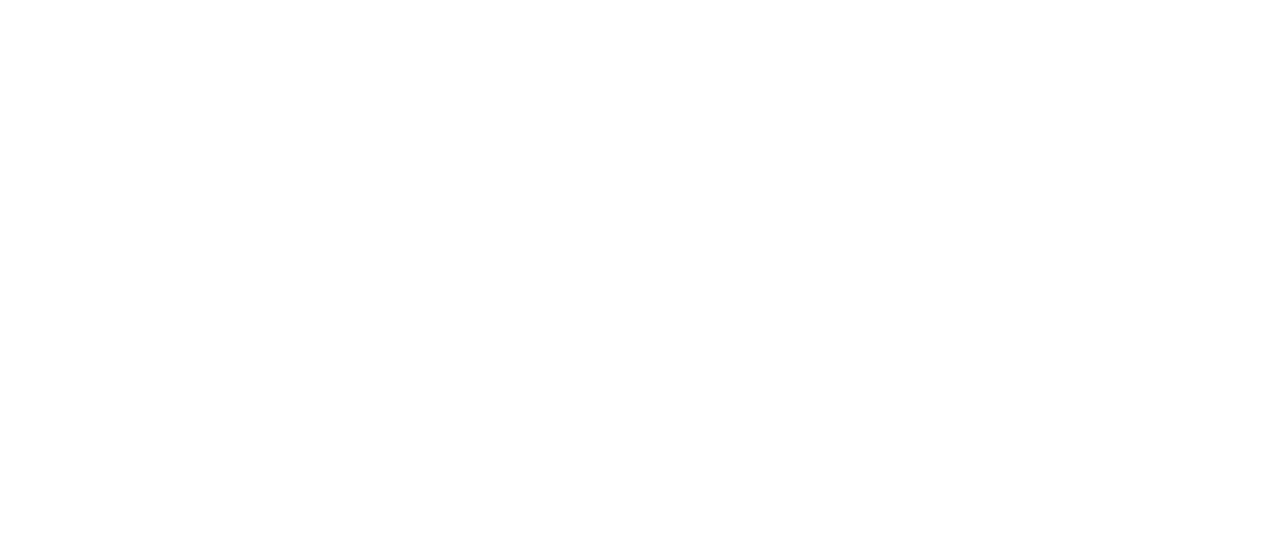
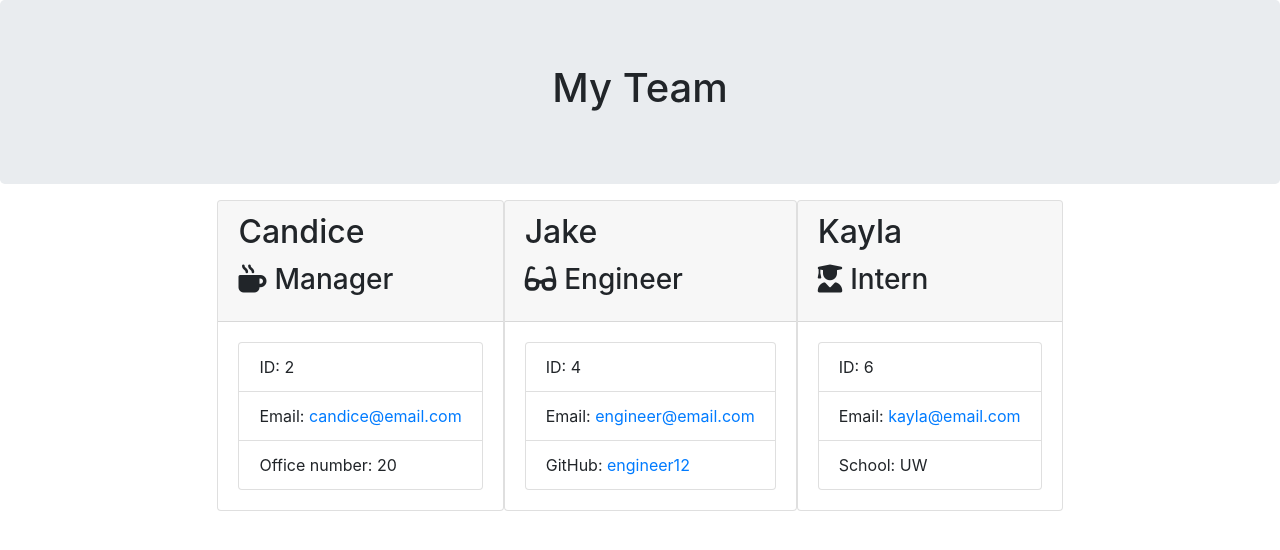
Before and after one commit to tshen28/team-profile-generator, a website: page util/index.html in a window 1280 px wide. Drawn offline with nearby package versions, Linux system fonts and the light colour scheme.

Commit message:
added generateHTML file

```diff
--- a/util/index.html
+++ b/util/index.html
@@ -1,13 +1,74 @@
-<!DOCTYPE html>
+
+    <!DOCTYPE html>
 <html lang="en">
+
 <head>
-    <meta charset="UTF-8">
-    <meta http-equiv="X-UA-Compatible" content="IE=edge">
-    <meta name="viewport" content="width=device-width, initial-scale=1.0">
-    <link href="https://cdn.jsdelivr.net/npm/bootstrap@5.2.0-beta1/dist/css/bootstrap.min.css" rel="stylesheet" integrity="sha384-0evHe/X+R7YkIZDRvuzKMRqM+OrBnVFBL6DOitfPri4tjfHxaWutUpFmBp4vmVor" crossorigin="anonymous">
+    <meta charset="UTF-8" />
+    <meta name="viewport" content="width=device-width, initial-scale=1.0" />
+    <meta http-equiv="X-UA-Compatible" content="ie=edge" />
     <title>My Team</title>
+    <link rel="stylesheet" href="https://stackpath.bootstrapcdn.com/bootstrap/4.3.1/css/bootstrap.min.css"
+        integrity="sha384-ggOyR0iXCbMQv3Xipma34MD+dH/1fQ784/j6cY/iJTQUOhcWr7x9JvoRxT2MZw1T" crossorigin="anonymous">
+    <link rel="stylesheet" href="style.css">
+    <script src="https://kit.fontawesome.com/c502137733.js"></script>
 </head>
+
 <body>
+    <div class="container-fluid">
+        <div class="row">
+            <div class="col-12 jumbotron mb-3 team-heading">
+                <h1 class="text-center">My Team</h1>
+            </div>
+        </div>
+    </div>
+    <div class="container">
+        <div class="row">
+            <div class="team-area col-12 d-flex justify-content-center">
 
+        <div class="card employee-card">
+        <div class="card-header">
+            <h2 class="card-title">Candice</h2>
+            <h3 class="card-title"><i class="fas fa-mug-hot mr-2"></i>Manager</h3>
+        </div>
+        <div class="card-body">
+            <ul class="list-group">
+                <li class="list-group-item">ID: 2</li>
+                <li class="list-group-item">Email: <a href="mailto:candice@email.com">candice@email.com</a></li>
+                <li class="list-group-item">Office number: 20</li>
+            </ul>
+        </div>
+    </div>
+
+        <div class="card employee-card">
+    <div class="card-header">
+        <h2 class="card-title">Jake</h2>
+        <h3 class="card-title"><i class="fas fa-glasses mr-2"></i>Engineer</h3>
+    </div>
+    <div class="card-body">
+        <ul class="list-group">
+            <li class="list-group-item">ID: 4</li>
+            <li class="list-group-item">Email: <a href="mailto:engineer@email.com">engineer@email.com</a></li>
+            <li class="list-group-item">GitHub: <a href="https://github.com/engineer12" target="_blank" rel="noopener noreferrer">engineer12</a></li>
+        </ul>
+    </div>
+</div>
+
+        <div class="card employee-card">
+    <div class="card-header">
+        <h2 class="card-title">Kayla</h2>
+        <h3 class="card-title"><i class="fas fa-user-graduate mr-2"></i>Intern</h3>
+    </div>
+    <div class="card-body">
+        <ul class="list-group">
+            <li class="list-group-item">ID: 6</li>
+            <li class="list-group-item">Email: <a href="mailto:kayla@email.com">kayla@email.com</a></li>
+            <li class="list-group-item">School: UW</li>
+        </ul>
+    </div>
+</div>
+
+            </div>
+        </div>
+    </div>
 </body>
 </html>
```
Also changed, not shown: 1 other file.
